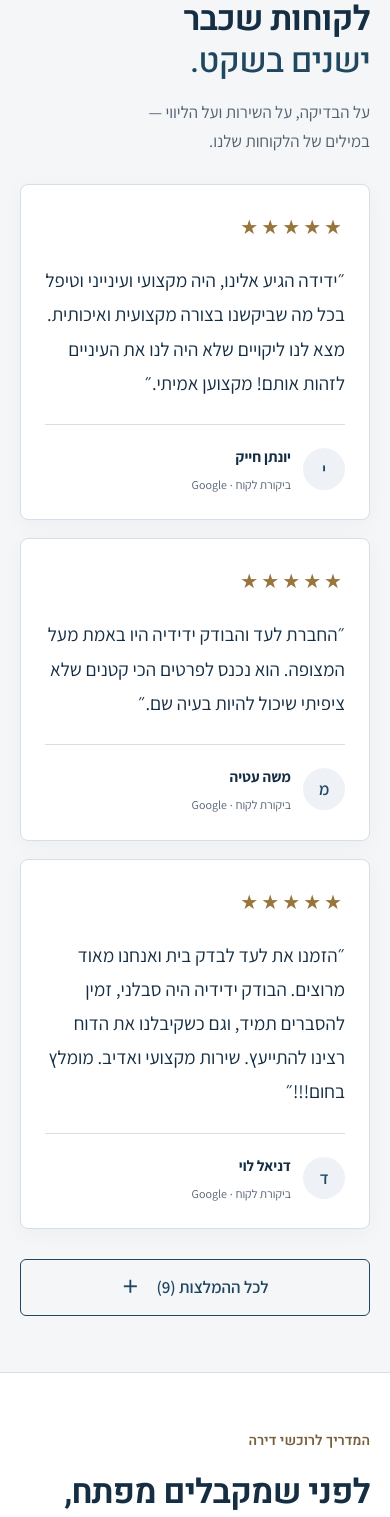
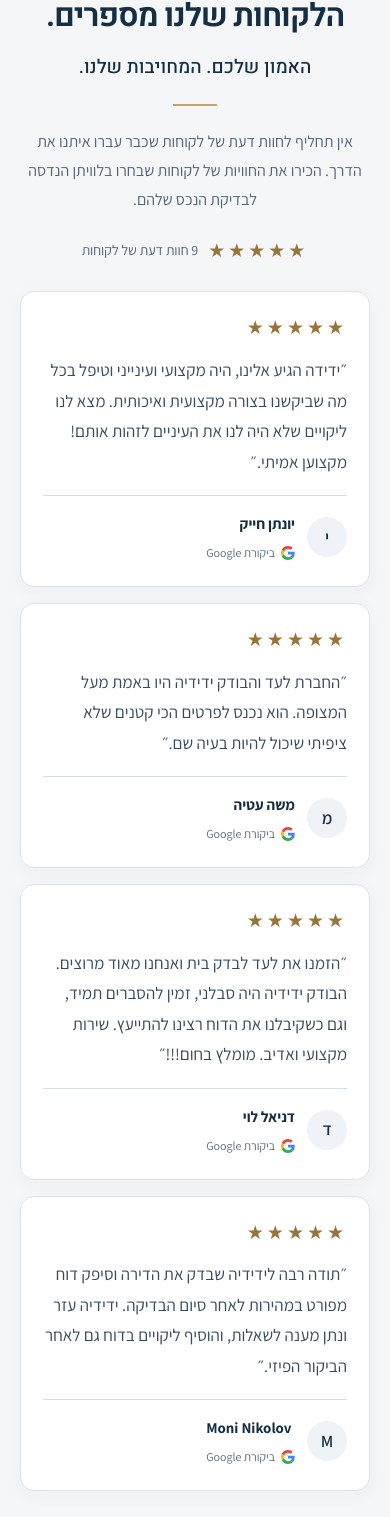
Before and after one commit to levitan-engineering/Levitan-Engineering, a Next.js app: page / in a window 390 px wide. Shown: the part 3211-4728 px from the top of the page. Built offline with nearby package versions, Linux system fonts and the light colour scheme.

Commit message:
Refine customer reviews layout, mobile experience and contact actions (#1)

```diff
--- a/app/globals.css
+++ b/app/globals.css
@@ -578,3 +578,46 @@ section[id]{scroll-margin-top:112px}
 @media(max-width:900px){.about-premium-main{row-gap:22px}.about-intro-heading{grid-column:1;grid-row:1}.about-premium-portrait{grid-column:1;grid-row:2;max-width:234px!important}.about-premium-copy{grid-column:1;grid-row:3}.about-intro-heading h2{font-size:36px}.about-intro-summary{font-size:17px}}
 @media(max-width:560px){.about-premium-main{row-gap:20px}.about-intro-heading h2{font-size:31px;line-height:1.25;margin-bottom:12px}.about-intro-heading .about-kicker{margin-bottom:12px}.about-intro-heading .about-professional-role{margin-bottom:12px;line-height:1.65}.about-intro-summary{font-size:17px;line-height:1.7}.about-premium-portrait{max-width:214px!important}.about-premium-lead{margin-bottom:12px}.about-premium-lead,.about-premium-story{line-height:1.75}.about-premium-benefits{margin:18px 0;padding-top:4px}.about-premium-benefits li{padding:11px 0}.about-premium-benefits p{line-height:1.55}.certificate-placeholder{min-height:90px;margin:12px 12px 0;padding:14px}.certificate-placeholder svg{width:30px;height:30px}.certificate-copy{padding:14px 18px}.certificate-copy h4{margin-bottom:4px}.certificates-grid{gap:14px}}
 @media(prefers-reduced-motion:reduce){.about-intro-heading,.about-premium-portrait,.about-premium-benefits li,.certificate-card{transition:none!important;translate:none!important}.about-premium .about-awaiting{opacity:1;translate:none}}
+
+/* Customer stories: scoped refinement of the existing reviews section. */
+.customer-reviews{padding-block:clamp(56px,7vw,100px);background:#f5f6f8}
+.customer-reviews .reviews-heading{display:flex;flex-direction:column;align-items:center;gap:0;text-align:center;margin:0 auto 40px;max-width:760px}
+.customer-reviews .reviews-heading .eyebrow{color:#80622f;font-size:14px;font-weight:600;letter-spacing:.04em;margin:0 0 16px}
+.customer-reviews .reviews-heading h2{font-size:clamp(32px,4.3vw,60px);line-height:1.25;letter-spacing:-.035em;color:var(--deep);margin:0;text-wrap:balance}
+.customer-reviews .reviews-heading .reviews-subtitle{font:500 clamp(19px,2vw,25px)/1.6 Heebo,sans-serif;color:var(--deep);margin:16px 0 0}
+.reviews-gold-rule{width:44px;height:2px;background:var(--gold);margin:22px 0}
+.customer-reviews .reviews-heading .reviews-intro{font-size:18px;line-height:1.85;color:#536579;max-width:62ch;margin:0}
+.reviews-trust{display:flex;align-items:center;justify-content:center;gap:14px;flex-wrap:wrap;margin-top:28px;font-size:15px;color:#536579}
+.customer-reviews .review-stars{color:#98743a;font-size:19px;letter-spacing:3px;line-height:1.4;direction:ltr}
+.customer-reviews .reviews-grid{grid-template-columns:repeat(2,minmax(0,1fr));align-items:start;gap:22px}
+.customer-reviews .customer-review{min-width:0;padding:28px 30px;background:#fff;border:1px solid #dce3eb;border-radius:14px;box-shadow:0 4px 18px rgb(21 46 67/.035);transition:opacity .4s ease,transform .4s ease,box-shadow .35s ease}
+.customer-reviews .customer-review blockquote{font-size:18px;line-height:1.85;color:#354b60;margin:18px 0 24px;overflow-wrap:anywhere}
+.customer-reviews .customer-review figcaption{padding-top:18px;gap:12px;margin-top:0}
+.customer-reviews .review-avatar{width:40px;height:40px;background:#eff2f6;color:var(--deep);font-size:17px}
+.customer-reviews .customer-review strong{font-size:15px;color:var(--deep)}
+.customer-reviews .customer-review small{display:flex;align-items:center;gap:6px;margin-top:5px;font-size:12px;color:#586b7e}
+.review-google-mark{width:14px;height:14px;flex:none}
+.reviews-expand-controls{text-align:center;margin:30px auto 0}
+.reviews-expand-button,.reviews-collapse-bottom{font:500 15px/1.6 Heebo,sans-serif;cursor:pointer;color:var(--deep);background:transparent}
+.reviews-expand-button{min-height:50px;display:inline-flex;align-items:center;justify-content:center;gap:22px;padding:12px 26px;border:1px solid var(--deep);border-radius:8px;transition:background .35s ease,transform .35s ease}
+.reviews-expand-button span{font-size:21px}
+.reviews-expansion{display:grid;grid-template-rows:0fr;visibility:hidden;opacity:0;max-width:1180px;margin-inline:auto;transition:grid-template-rows .4s ease,opacity .4s ease,visibility .4s}
+.reviews-expansion.is-expanded{grid-template-rows:1fr;visibility:visible;opacity:1}
+.reviews-expansion-inner{overflow:hidden;min-height:0}
+.reviews-expansion .reviews-grid{padding-top:22px;padding-bottom:5px}
+.reviews-collapse-bottom{display:block;margin:20px auto 0;min-height:48px;border:0;text-decoration:underline;text-underline-offset:5px}
+.reviews-cta{max-width:1180px;margin:56px auto 0;background:var(--deep);color:#fff;text-align:center;padding:clamp(32px,5vw,60px);border-radius:16px;position:relative;overflow:hidden}
+.reviews-cta::before{content:"";position:absolute;top:0;inset-inline:calc(50% - 25px);height:3px;background:var(--gold)}
+.reviews-cta .eyebrow{color:#d4b57f;margin:0 0 15px}
+.reviews-cta h3{font:600 clamp(24px,2.7vw,36px)/1.45 Heebo,sans-serif;letter-spacing:-.025em;margin:0;text-wrap:balance}
+.reviews-cta>p:not(.eyebrow){font-size:17px;line-height:1.85;color:#d4dfe9;max-width:68ch;margin:20px auto 28px}
+.reviews-cta-actions{display:flex;justify-content:center;gap:14px;flex-wrap:wrap}
+.reviews-cta-actions a{min-height:54px;display:flex;align-items:center;justify-content:center;gap:18px;padding:12px 24px;border-radius:8px;font:500 15px/1.6 Heebo,sans-serif;text-decoration:none;transition:transform .35s ease,background .35s ease;box-sizing:border-box}
+.reviews-book{background:var(--gold);color:var(--deep);border:1px solid var(--gold)}
+.reviews-whatsapp{color:#fff;border:1px solid #91a2b2;background:transparent}
+.customer-reviews :is(a,button):focus-visible{outline:3px solid #b38b48;outline-offset:5px}
+.customer-reviews :is(a,button):active{transform:translateY(1px)}
+@media(hover:hover) and (pointer:fine){.customer-reviews .customer-review:hover{transform:translateY(-4px);box-shadow:0 12px 30px rgb(21 46 67/.09)}.reviews-expand-button:hover{background:#e7ecf1}.reviews-book:hover{background:#dfc393}.reviews-whatsapp:hover{background:#28465e}}
+.customer-reviews .customer-review.review-awaiting{opacity:0;transform:translateY(14px)}
+@media(max-width:700px){.customer-reviews .reviews-grid{grid-template-columns:minmax(0,1fr);gap:16px}.customer-reviews .reviews-heading{margin-bottom:28px}.customer-reviews .reviews-heading .reviews-intro{font-size:16px;line-height:1.8}.customer-reviews .customer-review{padding:22px}.customer-reviews .customer-review blockquote{font-size:17px;line-height:1.8;margin:14px 0 18px}.customer-reviews .customer-review figcaption{padding-top:14px}.reviews-trust{font-size:14px;gap:10px;margin-top:22px}.reviews-cta{margin-top:36px;padding:32px 22px}.reviews-cta-actions{flex-direction:column}.reviews-cta-actions a{width:100%}.reviews-expand-button{width:100%;max-width:380px}.reviews-cta>p:not(.eyebrow){font-size:16px}}
+@media(prefers-reduced-motion:reduce){.customer-reviews *{transition:none!important;animation:none!important;scroll-behavior:auto!important}.customer-reviews .customer-review.review-awaiting{opacity:1;transform:none}.customer-reviews .customer-review:hover{transform:none}}
--- a/app/reviews.tsx
+++ b/app/reviews.tsx
@@ -1,17 +1,71 @@
+"use client";
+
+import { useEffect, useRef, useState } from "react";
 import reviews from "./reviews.json";
+import { whatsappLink } from "../lib/business";
+
+// Preserve the five-star display and Google attribution from the existing cards.
+function GoogleMark() {
+  return <svg className="review-google-mark" viewBox="0 0 48 48" aria-hidden="true"><path fill="#EA4335" d="M24 9.5c3.54 0 6.71 1.22 9.21 3.6l6.85-6.85C35.9 2.38 30.47 0 24 0 14.62 0 6.51 5.38 2.56 13.22l7.98 6.19C12.43 13.72 17.74 9.5 24 9.5Z"/><path fill="#4285F4" d="M46.98 24.55c0-1.57-.15-3.09-.38-4.55H24v9.02h12.94c-.58 2.96-2.26 5.48-4.78 7.18l7.73 6C44.4 38.03 46.98 31.87 46.98 24.55Z"/><path fill="#FBBC05" d="M10.53 28.59A14.41 14.41 0 0 1 9.75 24c0-1.59.27-3.13.78-4.59l-7.98-6.19A23.87 23.87 0 0 0 0 24c0 3.87.93 7.52 2.56 10.78l7.97-6.19Z"/><path fill="#34A853" d="M24 48c6.48 0 11.93-2.13 15.91-5.8l-7.73-6c-2.15 1.45-4.92 2.3-8.18 2.3-6.26 0-11.57-4.22-13.47-9.91l-7.98 6.19C6.51 42.62 14.62 48 24 48Z"/></svg>;
+}
 
 function ReviewCard({ quote, name }: { quote: string; name: string }) {
-  return <figure className="customer-review">
+  return <figure className="customer-review" data-review-reveal>
     <span className="review-stars" role="img" aria-label="5 מתוך 5 כוכבים">★★★★★</span>
     <blockquote>{quote}</blockquote>
-    <figcaption><span className="review-avatar" aria-hidden="true">{name[0]}</span><span><strong dir="auto">{name}</strong><small>ביקורת לקוח · Google</small></span></figcaption>
+    <figcaption><span className="review-avatar" aria-hidden="true">{Array.from(name)[0]}</span><span className="review-customer"><strong dir="auto">{name}</strong><small><GoogleMark />ביקורת Google</small></span></figcaption>
   </figure>;
 }
 
 export default function Reviews() {
-  return <section className="customer-reviews section" id="reviews" aria-labelledby="reviews-title">
-    <div className="reviews-heading"><div><p className="eyebrow">לקוחות מספרים</p><h2 id="reviews-title">לקוחות שכבר<br /><em>ישנים בשקט.</em></h2></div><p>על הבדיקה, על השירות ועל הליווי —<br />במילים של הלקוחות שלנו.</p></div>
-    <div className="reviews-grid">{reviews.slice(0, 3).map(review => <ReviewCard key={review.name} {...review} />)}</div>
-    <details className="more-reviews"><summary><span className="reviews-show">לכל ההמלצות ({reviews.length})</span><span className="reviews-hide">הצגת פחות המלצות</span><span className="reviews-toggle" aria-hidden="true">＋</span></summary><div className="reviews-grid">{reviews.slice(3).map(review => <ReviewCard key={review.name} {...review} />)}</div></details>
+  const [expanded, setExpanded] = useState(false);
+  const root = useRef<HTMLElement>(null);
+  const toggle = useRef<HTMLButtonElement>(null);
+
+  useEffect(() => {
+    if (!root.current || !window.IntersectionObserver || window.matchMedia("(prefers-reduced-motion: reduce)").matches) return;
+    const observer = new IntersectionObserver(entries => {
+      entries.forEach(entry => {
+        if (entry.isIntersecting) {
+          entry.target.classList.remove("review-awaiting");
+          observer.unobserve(entry.target);
+        }
+      });
+    }, { threshold: 0.08 });
+    root.current.querySelectorAll("[data-review-reveal]").forEach(card => {
+      if (!(card as HTMLElement).hidden && card.getBoundingClientRect().top > window.innerHeight) {
+        card.classList.add("review-awaiting");
+        observer.observe(card);
+      }
+    });
+    return () => observer.disconnect();
+  }, [expanded]);
+
+  function toggleReviews() {
+    if (expanded) toggle.current?.focus({ preventScroll: true });
+    setExpanded(value => !value);
+  }
+
+  return <section ref={root} className="customer-reviews section" id="reviews" aria-labelledby="reviews-title">
+    <div className="reviews-heading">
+      <p className="eyebrow">לקוחות ממליצים</p>
+      <h2 id="reviews-title">הלקוחות שלנו מספרים.</h2>
+      <p className="reviews-subtitle">האמון שלכם. המחויבות שלנו.</p>
+      <span className="reviews-gold-rule" aria-hidden="true" />
+      <p className="reviews-intro">אין תחליף לחוות דעת של לקוחות שכבר עברו איתנו את הדרך. הכירו את החוויות של לקוחות שבחרו בלוויתן הנדסה לבדיקת הנכס שלהם.</p>
+      <div className="reviews-trust"><span className="review-stars" aria-hidden="true">★★★★★</span><span>{reviews.length} חוות דעת של לקוחות</span></div>
+    </div>
+    <div className="reviews-grid">{reviews.slice(0, 4).map(review => <ReviewCard key={review.name} {...review} />)}</div>
+    <div className="reviews-expand-controls"><button ref={toggle} className="reviews-expand-button" type="button" aria-expanded={expanded} aria-controls="additional-customer-reviews" onClick={toggleReviews}>{expanded ? "הצגת פחות חוות דעת" : `לצפייה בכל ${reviews.length} חוות הדעת`}<span aria-hidden="true">{expanded ? "↑" : "←"}</span></button></div>
+    <div id="additional-customer-reviews" className={`reviews-expansion${expanded ? " is-expanded" : ""}`} inert={!expanded} aria-hidden={!expanded}>
+      <div className="reviews-expansion-inner"><div className="reviews-grid">{reviews.slice(4).map(review => <ReviewCard key={review.name} {...review} />)}</div></div>
+    </div>
+    {expanded && <button className="reviews-collapse-bottom" type="button" onClick={toggleReviews}>צמצום חוות הדעת ↑</button>}
+    <div className="reviews-cta" aria-labelledby="reviews-cta-title">
+      <p className="eyebrow">הנכס שלכם. השקט שלכם.</p>
+      <h3 id="reviews-cta-title">גם אתם רוצים להיכנס לנכס בראש שקט?</h3>
+      <p>בדיקת בדק בית מקצועית ויסודית יכולה לעזור לכם לזהות ליקויי בנייה ולקבל תמונת מצב ברורה על הנכס לפני קבלת החלטות חשובות.</p>
+      <div className="reviews-cta-actions"><a className="reviews-book" href="#contact">לתיאום בדיקת בדק בית <span aria-hidden="true">←</span></a><a className="reviews-whatsapp" href={whatsappLink()} target="_blank" rel="noreferrer">דברו איתנו ב-WhatsApp <span aria-hidden="true">↗</span></a></div>
+    </div>
   </section>;
 }
```
